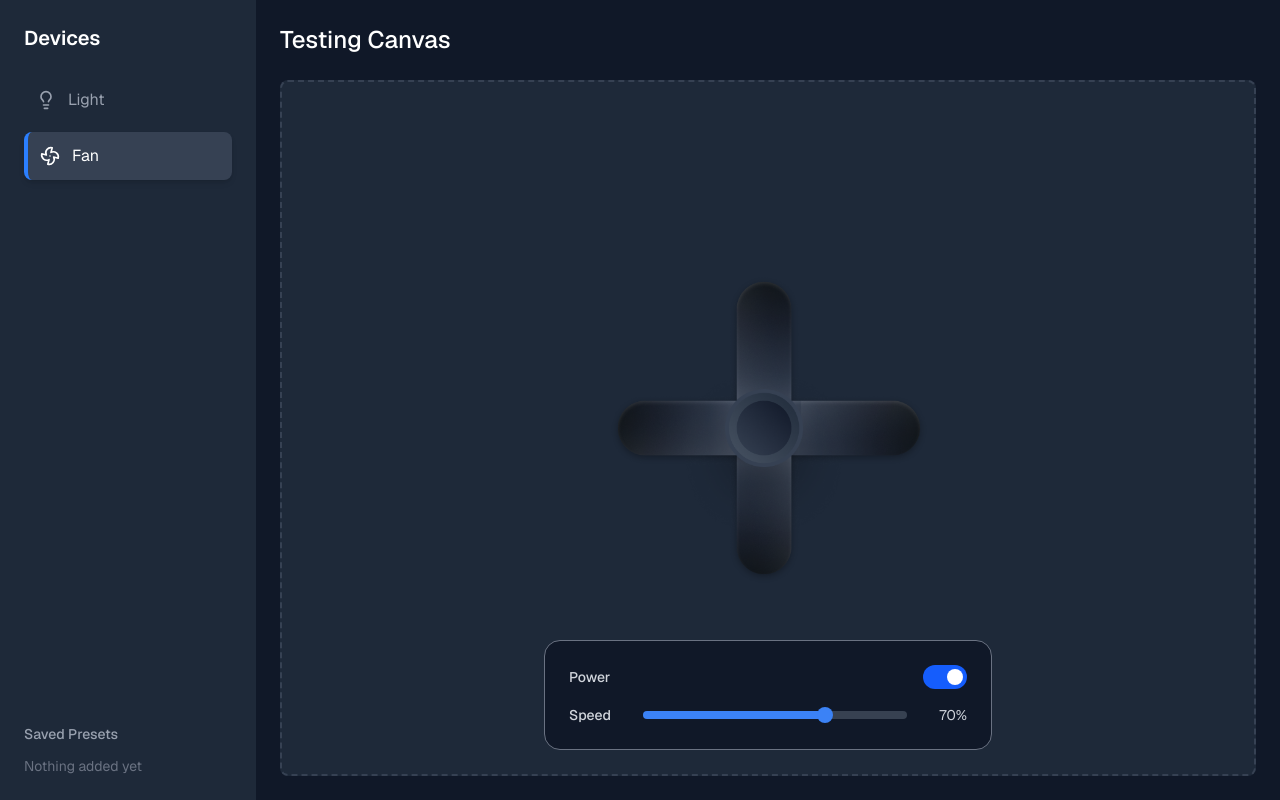
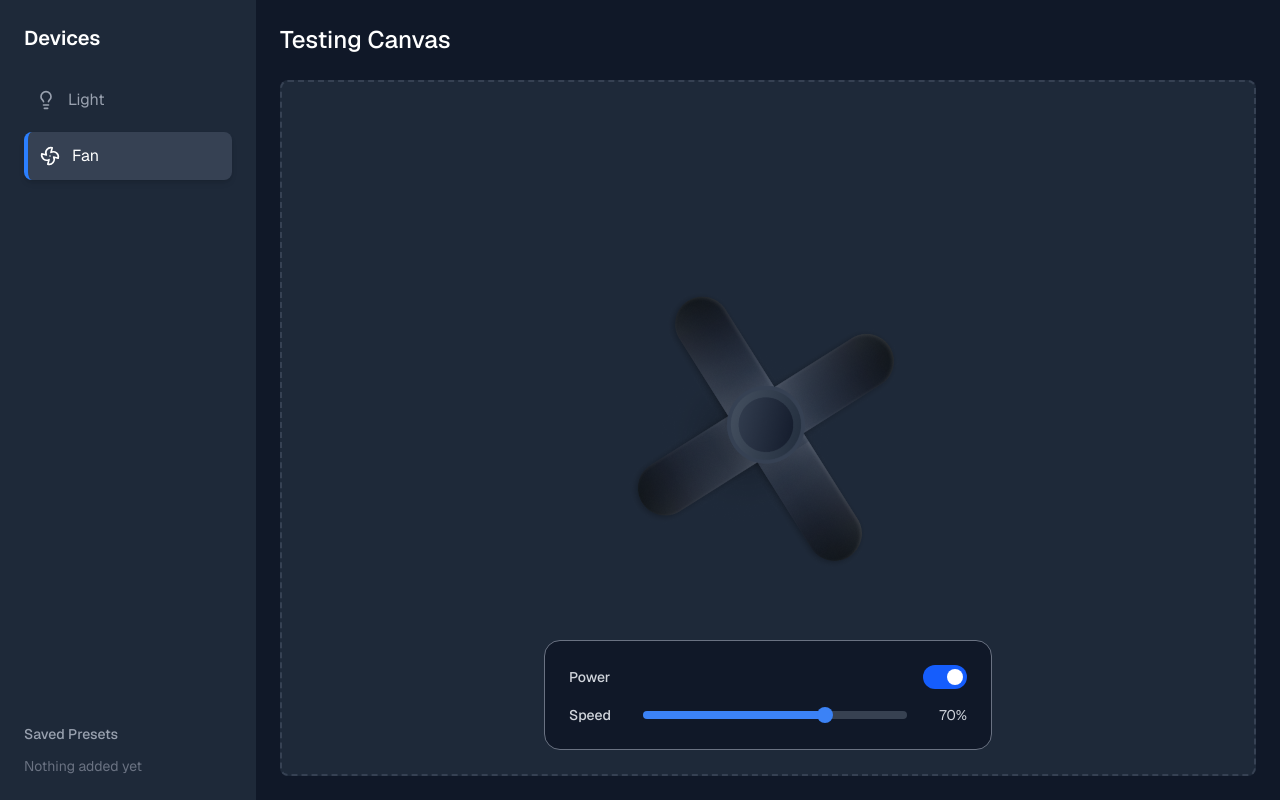
Before and after one commit to aktaruzzamanjoti97/sandbox-ollyo, a Next.js app: page / in a window 1280 px wide. Both pictures are taken after a click on the button "Fan". Built offline with nearby package versions, Linux system fonts and the light colour scheme.

Commit message:
feature: fan rotation speed adjustment

```diff
--- a/app/page.tsx
+++ b/app/page.tsx
@@ -8,6 +8,20 @@ export default function Home() {
 	const [activeTab, setActiveTab] = useState('light');
 	const [powerOn, setPowerOn] = useState(true);
 	const [speed, setSpeed] = useState(70);
+
+	// Calculate rotation duration based on speed (0-100)
+	// Speed 0 = stopped, Speed 100 = fastest rotation (0.1 seconds per rotation)
+	const getRotationDuration = () => {
+		if (speed === 0 || !powerOn) return 'infinite';
+		// Map speed to duration with much faster rotation:
+		// Speed 1 -> 2s, Speed 50 -> 0.4s, Speed 100 -> 0.1s
+		const duration = Math.max(0.1, 2.01 - (speed * 0.0191));
+		return `${duration}s`;
+	};
+
+	const getAnimationState = () => {
+		return speed === 0 || !powerOn ? 'paused' : 'running';
+	};
 
 	return (
 		<div className='flex h-screen bg-gray-900 text-white font-sans'>
@@ -62,12 +76,20 @@ export default function Home() {
 							<>
 								{/* Fan Crosshair Graphic */}
 								<div className='relative'>
+									<div
+										className='fan-rotating'
+										style={{
+											'--rotation-duration': getRotationDuration(),
+											'--animation-state': getAnimationState(),
+										} as React.CSSProperties}
+									>
 										<Image
 											src='/fan.png'
 											alt='fan'
 											width={320}
 											height={320}
 										/>
+									</div>
 								</div>
 
 								{/* Power and Speed Controls */}
@@ -136,6 +158,20 @@ export default function Home() {
 			</div>
 
 			<style jsx>{`
+				.fan-rotating {
+					animation: rotate var(--rotation-duration) linear infinite;
+					animation-play-state: var(--animation-state);
+				}
+
+				@keyframes rotate {
+					from {
+						transform: rotate(0deg);
+					}
+					to {
+						transform: rotate(360deg);
+					}
+				}
+
 				input[type='range']::-webkit-slider-thumb {
 					appearance: none;
 					width: 16px;
```
Lines whose indentation alone changed are shown as unchanged.
